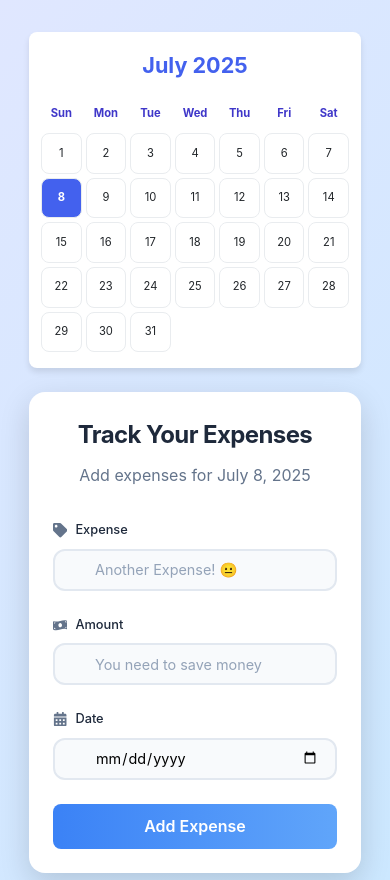
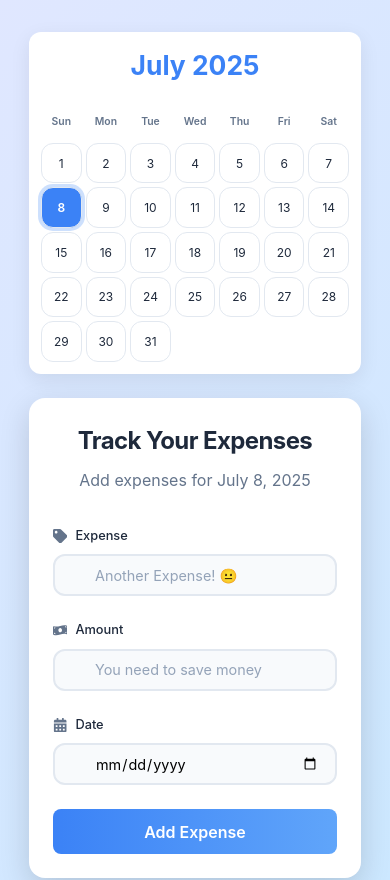
Before and after one commit to NightWalker55/Expense-Tracker, a React (Create React App) app: page / in a window 390 px wide. Shown: the top 880 px of the page. Built offline with nearby package versions, Linux system fonts and the light colour scheme; no server answers.

Commit message:
Updated calender

```diff
--- a/src/api/expenseApi.js
+++ b/src/api/expenseApi.js
@@ -27,11 +27,11 @@ export const addExpense = async (expenseData) => {
 
 export const updateExpense = async (id, expenseData) => {
     try {
-    const response = await axios.put(`${API_BASE_URL}/expenses/${id}`, expenseData);
+      const response = await axios.patch(`${API_BASE_URL}/update_expense/${id}`, expenseData);
       return response.data;
     } catch (error) {
       console.error('Error updating expense:', error);
-    throw error;
+      throw new Error(error.response?.data?.message || 'Failed to update expense');
     }
   };
 
--- a/src/components/Calendar/Calendar.css
+++ b/src/components/Calendar/Calendar.css
@@ -1,82 +1,124 @@
+:root {
+  --primary-color: #3b82f6;
+  --secondary-color: #64748b;
+  --accent-color: #60a5fa;
+  --border-radius: 12px;
+  --box-shadow: 0 6px 20px rgba(0, 0, 0, 0.08);
+  --transition: all 0.2s ease-in-out;
+}
+
 .calendar-container {
-  background: white;
+  background: #ffffff;
   border-radius: var(--border-radius);
   box-shadow: var(--box-shadow);
   padding: 1.5rem;
-  height: 80%;
-  max-height: 100%;
   max-width: 100%;
   overflow-x: auto;
+  height: 100%;
+  display: flex;
+  flex-direction: column;
+  justify-content: flex-start;
 }
 
 .calendar-header {
   text-align: center;
-  margin-bottom: 1rem;
+  margin-bottom: 1.25rem;
   color: var(--primary-color);
-  font-size: 1.2rem;
+  font-size: 1.5rem;
+  font-weight: 600;
 }
 
 .calendar-grid {
   display: grid;
   grid-template-columns: repeat(7, 1fr);
-  gap: 0.45rem;
+  gap: 0.5rem;
 }
 
 .calendar-weekday {
   text-align: center;
-  font-weight: bold;
-  padding: 0.4rem;
+  font-weight: 600;
+  padding: 0.5rem 0;
   color: var(--secondary-color);
-  font-size: 0.85rem;
+  font-size: 0.9rem;
 }
 
 .calendar-day {
   aspect-ratio: 1;
   display: flex;
-  align-items: flex-start;
-  justify-content: flex-end;
-  padding: 0.5rem;
+  align-items: center;
+  justify-content: center;
+  padding: 0.6rem;
   border-radius: var(--border-radius);
   cursor: pointer;
   transition: var(--transition);
+  font-size: 0.9rem;
+  background-color: white;
+  border: 1px solid #e2e8f0;
+  text-align: center;
   position: relative;
-  font-size: 0.85rem;
+}
+
+.calendar-day:hover {
+  background-color: var(--accent-color);
+  color: white;
+  transform: scale(1.05);
 }
 
 .calendar-day.current-month {
   background-color: white;
-  border: 1px solid #e9ecef;
+  color: #1e293b;
 }
 
 .calendar-day.other-month {
-  background-color: #f8f9fa;
-  color: #adb5bd;
+  background-color: #f1f5f9;
+  color: #9ca3af;
 }
 
 .calendar-day.selected {
   background-color: var(--primary-color);
   color: white;
-  font-weight: bold;
-}
-
-.calendar-day:hover {
-  background-color: var(--accent-color);
-  color: white;
+  font-weight: 600;
+  box-shadow: 0 0 0 3px rgba(59, 130, 246, 0.25);
 }
 
 .day-number {
-  font-size: 0.9rem;
-  margin: auto;
+  font-size: 1rem;
 }
 
+@media (max-width: 768px) {
+  .calendar-container {
+    padding: 1rem;
+  }
 
-@media (max-width: 768px) {
   .calendar-header {
-    font-size: 1rem;
+    font-size: 1.25rem;
   }
 
   .calendar-grid {
-    gap: 0.3rem;
+    gap: 0.4rem;
+  }
+
+  .calendar-day {
+    font-size: 0.75rem;
+    padding: 0.5rem;
+  }
+
+  .calendar-weekday {
+    font-size: 0.75rem;
+  }
+}
+
+@media (max-width: 480px) {
+  .calendar-container {
+    padding: 0.75rem;
+  }
+
+  .calendar-header {
+    font-size: 1.1rem;
+  }
+
+  .calendar-grid {
+    gap: 0.25rem;
   }
 
   .calendar-day {
@@ -85,34 +127,10 @@
   }
 
   .calendar-weekday {
-    font-size: 0.6rem;
+    font-size: 0.65rem;
+  }
+
+  .day-number {
+    font-size: 0.75rem;
   }
 }
-
-@media (max-width: 480px) {
-  .calendar-container {
-    height: 100%;
-    padding: 1rem 0.75rem;
-  }
-
-  .calendar-grid {
-    gap: 0.25rem;
-  }
-
-  .calendar-day {
-    font-size: 0.7rem;
-    padding: 0.25rem;
-  }
-
-  .calendar-weekday {
-    font-size: 0.7rem;
-  }
-
-  .calendar-header {
-    font-size: 0.9rem;
-  }
-
-  .day-number{
-    font-size: .7rem;
-  }
-}
--- a/src/components/Expenses/Expenses.css
+++ b/src/components/Expenses/Expenses.css
@@ -157,3 +157,67 @@
     padding: 1rem;
   }
 }
+
+.expense-edit-form {
+  display: flex;
+  flex-direction: column;
+  gap: 0.8rem;
+  align-items: stretch;
+}
+
+.edit-input {
+  padding: 0.6rem 1rem;
+  border: 1px solid #d1d5db;
+  border-radius: 8px;
+  font-size: 1rem;
+  box-shadow: inset 0 1px 2px rgba(0, 0, 0, 0.05);
+  transition: border 0.2s ease, box-shadow 0.2s ease;
+}
+
+.edit-input:focus {
+  outline: none;
+  border-color: #3b82f6;
+  box-shadow: 0 0 0 3px rgba(59, 130, 246, 0.2);
+}
+
+.edit-actions {
+  display: flex;
+  justify-content: space-between;
+  gap: 1rem;
+}
+
+.save-button,
+.cancel-button {
+  flex: 1;
+  display: flex;
+  justify-content: center;
+  align-items: center;
+  gap: 0.5rem;
+  padding: 0.5rem 1rem;
+  font-weight: 500;
+  font-size: 0.95rem;
+  border: none;
+  border-radius: 8px;
+  cursor: pointer;
+  transition: background-color 0.2s ease, transform 0.2s ease;
+}
+
+.save-button {
+  background-color: #10b981;
+  color: white;
+}
+
+.save-button:hover {
+  background-color: #059669;
+  transform: translateY(-2px);
+}
+
+.cancel-button {
+  background-color: #f59e0b;
+  color: white;
+}
+
+.cancel-button:hover {
+  background-color: #d97706;
+  transform: translateY(-2px);
+}
--- a/src/components/Expenses/Expenses.jsx
+++ b/src/components/Expenses/Expenses.jsx
@@ -1,11 +1,45 @@
-import React from 'react';
+import React, { useState } from 'react';
 import { useExpenses } from '../../contexts/ExpenseContext';
-import { FaTrashAlt, FaEdit } from 'react-icons/fa';
+import { FaTrashAlt, FaEdit, FaSave, FaTimes } from 'react-icons/fa';
 import { motion } from 'framer-motion';
 import './Expenses.css';
 
 export default function Expenses() {
-  const { expenses, isLoading, deleteExpense } = useExpenses();
+  const { expenses, isLoading, deleteExpense, updateExpense } = useExpenses();
+  const [editingId, setEditingId] = useState(null);
+  const [formData, setFormData] = useState({ expense_name: '', amount: 0 });
+
+
+  const handleEditClick = (expense) => {
+    setEditingId(expense.id);
+    setFormData({
+      expense_name: expense.expense_name,
+      amount: expense.amount,
+    });
+  };
+
+
+  const handleCancelEdit = () => {
+    setEditingId(null);
+    setFormData({ expense_name: '', amount: 0, date: new Date() });
+  };
+
+  const handleUpdateSubmit = async (id) => {
+    try {
+      await updateExpense(id, formData);
+      setEditingId(null);
+    } catch (err) {
+      console.error('Failed to update expense:', err);
+    }
+  };
+
+  const handleInputChange = (e) => {
+    const { name, value } = e.target;
+    setFormData((prev) => ({
+      ...prev,
+      [name]: name === 'amount' ? Number(value) : value,
+    }));
+  };
 
   if (isLoading) {
     return <div className="loading">Loading...</div>;
@@ -36,7 +70,37 @@ export default function Expenses() {
             animate={{ opacity: 1, y: 0 }}
             transition={{ duration: 0.3 }}
           >
-            <div className="expense-category-icon">💸</div>
+            {editingId === expense.id ? (
+              <div className="expense-edit-form">
+              <input
+                type="text"
+                name="expense_name"
+                value={formData.expense_name}
+                onChange={handleInputChange}
+                placeholder="Expense Name"
+                className="edit-input"
+              />
+              <input
+                type="number"
+                name="amount"
+                value={formData.amount}
+                onChange={handleInputChange}
+                placeholder="Amount"
+                className="edit-input"
+                min="0"
+                step="0.01"
+              />
+              <div className="expense-actions edit-actions">
+                <button className="save-button" onClick={() => handleUpdateSubmit(expense.id)}>
+                  <FaSave /> Save
+                </button>
+                <button className="cancel-button" onClick={handleCancelEdit}>
+                  <FaTimes /> Cancel
+                </button>
+              </div>
+            </div>
+
+            ) : (
               <div className="expense-info">
                 <h3>{expense.expense_name}</h3>
                 <p>৳ {expense.amount}</p>
@@ -44,15 +108,15 @@ export default function Expenses() {
                   <button className="delete-button" onClick={() => deleteExpense(expense.id)}>
                     <FaTrashAlt /> Delete
                   </button>
-                <button className="update-button">
+                  <button className="update-button" onClick={() => handleEditClick(expense)}>
                     <FaEdit /> Update
                   </button>
                 </div>
               </div>
+            )}
           </motion.div>
         ))}
       </div>
-
       <h2 className="total-amount">Total: ৳ {total}</h2>
     </div>
   );
--- a/src/contexts/ExpenseContext.js
+++ b/src/contexts/ExpenseContext.js
@@ -44,12 +44,9 @@ export const ExpenseProvider = ({ children }) => {
     }
   };
 
-  const handleUpdateExpense = async (id, updatedExpense) => {
+  const handleUpdateExpense = async (id, updatedFields) => {
     try {
-      const res = await updateExpense(id, {
-        ...updatedExpense,
-        date: formatDate(selectedDate),
-      });
+      const res = await updateExpense(id, updatedFields);
       setExpenses((prev) =>
         prev.map((exp) => (exp.id === id ? res.data || res : exp))
       );
@@ -57,6 +54,7 @@ export const ExpenseProvider = ({ children }) => {
       setError(err.message || 'Failed to update expense');
     }
   };
+
 
   const handleDeleteExpense = async (id) => {
     try {
```
Lines whose indentation alone changed are shown as unchanged.
